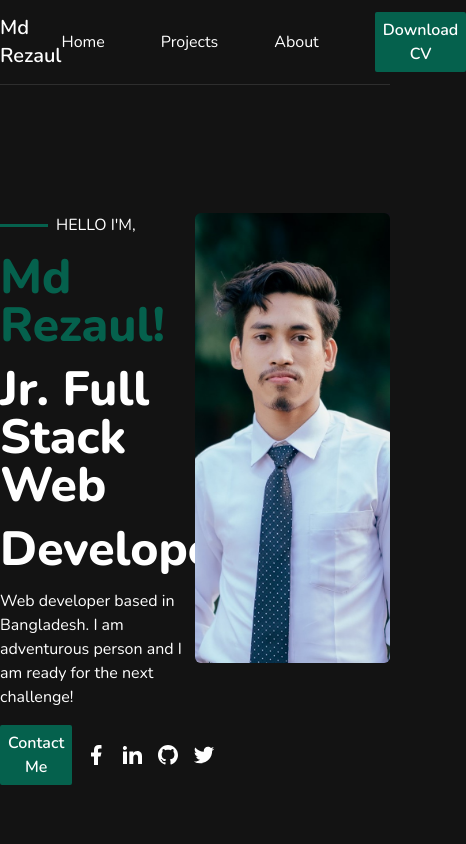
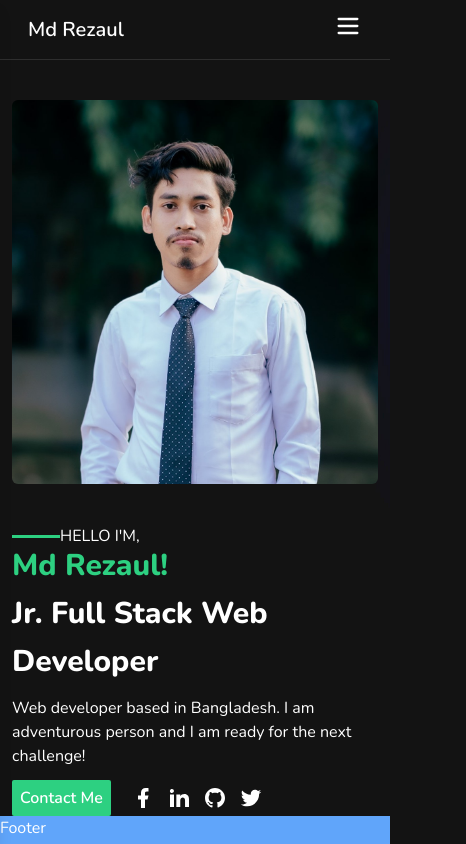
Before and after one commit to MRKPRO360/portfolio, a Next.js app: page / in a window 390 px wide. Shown: the top 844 px of the page, 466 px wide, since content can reach past the window. Built offline with nearby package versions, Linux system fonts and the light colour scheme.

Commit message:
added hero section responsive

```diff
--- a/package.json
+++ b/package.json
@@ -9,6 +9,8 @@
     "lint": "next lint"
   },
   "dependencies": {
+    "framer-motion": "^12.4.1",
+    "lucide-react": "^0.475.0",
     "next": "15.1.6",
     "react": "^19.0.0",
     "react-dom": "^19.0.0",
--- a/src/app/(withCommonLayout)/layout.tsx
+++ b/src/app/(withCommonLayout)/layout.tsx
@@ -5,7 +5,7 @@ function HomePageLayout({ children }: { children: React.ReactNode }) {
   return (
     <div className="max-w-[1526px] mx-auto">
       <Navbar />
-      {children}
+      <div>{children}</div>
       <Footer />
     </div>
   );
--- a/src/app/globals.css
+++ b/src/app/globals.css
@@ -8,9 +8,10 @@
   --background-light: rgb(46, 46, 46);
 
   --foreground: #fff;
-  --text-green: #05614d;
-  --background-green: #05614d;
+  --text-green: #2dd081;
+  --background-green: #2dd081;
   --text-white: #fff;
+  --text-dark: rgb(19, 19, 19);
 }
 
 /* @media (prefers-color-scheme: dark) {
--- a/src/components/shared/Banner/Banner.tsx
+++ b/src/components/shared/Banner/Banner.tsx
@@ -1,5 +1,3 @@
-'use client';
-
 import {
   RiFacebookFill,
   RiGithubFill,
@@ -10,27 +8,8 @@ import bg from '../../../assets/images/hero.jpg';
 import profile from '../../../assets/images/profile.jpg';
 import Cta from '../Cta/Cta';
 import Image from 'next/image';
-import styles from './Banner.module.css';
-import { useRef, useState } from 'react';
 
 function Banner() {
-  const [rotation, setRotation] = useState({ x: 0, y: 0 });
-  const containerRef = useRef<HTMLDivElement | null>(null);
-
-  const handleMouseMove = (e) => {
-    if (!containerRef.current) return;
-
-    const { left, top, width, height } =
-      containerRef.current.getBoundingClientRect();
-    const y = ((e.clientX - left - width / 2) / width) * 80; // Adjust sensitivity
-    const x = ((e.clientY - top - height / 2) / height) * 80; // Adjust sensitivity
-    setRotation({ x: y, y: x });
-  };
-
-  const handleMouseLeave = () => {
-    setRotation({ x: 0, y: 0 });
-  };
-
   return (
     <div
       style={{
@@ -38,29 +17,31 @@ function Banner() {
         backgroundRepeat: 'no-repeat',
         backgroundSize: 'cover',
         backgroundPosition: 'top',
-        height: '75vh',
+        minHeight: '75vh',
       }}
     >
-      <div className="max-w-screen-xl mx-auto mt-32">
-        <div className="flex sm:gap-10 justify-between">
-          <div className="space-y-4 w-[50%]">
-            <div className="flex items-center gap-2">
+      <div className="max-w-screen-xl px-3 xl:px-0 mx-auto mt-10 md:mt-32">
+        <div className="flex flex-col-reverse md:flex-row gap-10 justify-between">
+          <div className=" md:w-[50%] flex flex-col justify-between ">
+            {/* GHOST */}
+            <div className="hidden md:block h-0 md:h-8 "></div>
+            <div className="flex items-center  md:gap-2 md:mb-0">
               <span className="inline-block w-12 h-[3px] bg-backgroundGreen"></span>
               <span className="uppercase">Hello I&apos;m,</span>
             </div>
-            <h1 className="text-5xl font-extrabold">
+            <h1 className="text-3xl sm:text-4xl md:text-5xl font-extrabold">
               <span className="text-textGreen">Md Rezaul!</span>
               <br />
-              <span className="my-4 inline-block">Jr. Full Stack Web</span>
+              <span className="inline-block my-3">Jr. Full Stack Web</span>
               <br />
               <span>Developer</span>
             </h1>
-            <p>
+            <p className="mt-4 mb-3 md:my-0">
               Web developer based in Bangladesh. I am adventurous person and I
               am ready for the next challenge!
             </p>
 
-            <div className="flex items-center gap-3">
+            <div className="flex items-center gap-5">
               <Cta text="Contact Me" />
               <div className="flex items-center gap-x-3 text-2xl">
                 <RiFacebookFill className="hover:text-textGreen transform hover:scale-125 transition duration-300 cursor-pointer" />
@@ -70,22 +51,11 @@ function Banner() {
               </div>
             </div>
           </div>
-          <div
-            ref={containerRef}
-            className="relative basis-96 h-[450px] perspective-1000"
-            onMouseMove={handleMouseMove}
-            onMouseLeave={handleMouseLeave}
-          >
-            <div
-              className="w-full h-full transition-transform duration-200 ease-out"
-              style={{
-                transform: `rotateX(${rotation.x}deg) rotateY(${rotation.y}deg)`,
-                transformStyle: 'preserve-3d',
-              }}
-            >
+          <div className="relative basis-96 h-[450px] ">
+            <div className="w-full h-full transition-transform duration-200 ease-out">
               <Image
                 fill
-                className={`object-cover object-top rounded-md ${styles.tiltBox} `}
+                className={`object-cover object-top rounded-md`}
                 src={profile.src}
                 alt="rezaul avatar"
               />
--- a/src/components/shared/Cta/Cta.tsx
+++ b/src/components/shared/Cta/Cta.tsx
@@ -1,8 +1,10 @@
-function Cta({ text }: { text: string }) {
+function Cta({ text, color = 'light' }: { text: string; color?: string }) {
   return (
     <button
       type="submit"
-      className="py-[6px] bg-backgroundGreen px-2 rounded-sm font-semibold"
+      className={`py-[6px] bg-backgroundGreen px-2 rounded-sm font-semibold ${
+        color === 'light' ? 'text-textWhite' : 'text-textDark'
+      }`}
     >
       {text}
     </button>
--- a/src/components/shared/Footer/Footer.tsx
+++ b/src/components/shared/Footer/Footer.tsx
@@ -1,5 +1,5 @@
 function Footer() {
-  return <div>Footer</div>;
+  return <div className="min-h-[200px] bg-blue-400">Footer</div>;
 }
 
 export default Footer;
--- a/src/components/shared/Navbar/Navbar.tsx
+++ b/src/components/shared/Navbar/Navbar.tsx
@@ -1,12 +1,60 @@
+// import Cta from '../Cta/Cta';
+
+// const navItems = ['Home', 'Projects', 'Blog', 'About'];
+// function Navbar() {
+//   return (
+//     <nav>
+//       <div className="max-w-screen-xl mx-auto md:flex items-center justify-between border-b-[1.5px] border-backgroundLight py-3">
+//         <h1 className="text-xl sm:text-2xl font-semibold">Md Rezaul</h1>
+//         <ul className="flex justify-between items-center md:gap-x-14 sm:text-lg">
+//           {navItems.map((item, index) => (
+//             <li key={index}>
+//               <a href="#">{item}</a>
+//             </li>
+//           ))}
+//           <Cta text="Download CV" />
+//         </ul>
+//       </div>
+//     </nav>
+//   );
+// }
+
+// export default Navbar;
+
+'use client';
+
+import { useEffect, useState } from 'react';
+import { motion } from 'framer-motion';
+import { Menu, X } from 'lucide-react';
 import Cta from '../Cta/Cta';
 
-const navItems = ['Home', 'Projects', 'About'];
+const navItems = ['Home', 'Projects', 'Blog', 'About'];
+
 function Navbar() {
+  const [isOpen, setIsOpen] = useState(false);
+
+  useEffect(() => {
+    function handleClickOutside(e: MouseEvent) {
+      if (isOpen && !(e.target as HTMLElement).closest('.sidebar')) {
+        setIsOpen(false);
+      }
+    }
+    document.addEventListener('mousedown', handleClickOutside);
+    return () => {
+      document.removeEventListener('mousedown', handleClickOutside);
+    };
+  }, [isOpen]);
+
   return (
-    <nav className="py-3 border-b-[1.5px] border-backgroundLight">
-      <div className="max-w-screen-xl mx-auto flex items-center justify-between">
+    <nav className="max-w-screen-xl px-3 xl:px-0 mx-auto border-b-[1.5px] border-backgroundLight py-3 relative">
+      <div className="flex items-center justify-between px-4 md:px-0">
         <h1 className="text-xl sm:text-2xl font-semibold">Md Rezaul</h1>
-        <ul className="flex items-center gap-x-14 sm:text-lg">
+        <div className="md:hidden">
+          <button onClick={() => setIsOpen(!isOpen)}>
+            {isOpen ? <X size={28} /> : <Menu size={28} />}
+          </button>
+        </div>
+        <ul className="hidden md:flex justify-between items-center md:gap-x-14 sm:text-lg">
           {navItems.map((item, index) => (
             <li key={index}>
               <a href="#">{item}</a>
@@ -15,6 +63,30 @@ function Navbar() {
           <Cta text="Download CV" />
         </ul>
       </div>
+      {/* Mobile Sidebar */}
+      <motion.div
+        initial={{ x: '-100%' }}
+        animate={{ x: isOpen ? 0 : '-100%' }}
+        transition={{ duration: 0.3 }}
+        className="fixed top-0 left-0 h-full w-64 bg-white shadow-lg p-5 md:hidden z-50"
+      >
+        <button
+          onClick={() => setIsOpen(false)}
+          className="absolute top-4 right-4"
+        >
+          <X size={28} />
+        </button>
+        <ul className="mt-10 space-y-6 text-lg text-textDark">
+          {navItems.map((item, index) => (
+            <li key={index}>
+              <a href="#" onClick={() => setIsOpen(false)}>
+                {item}
+              </a>
+            </li>
+          ))}
+          <Cta color="light" text="Download CV" />
+        </ul>
+      </motion.div>
     </nav>
   );
 }
--- a/tailwind.config.ts
+++ b/tailwind.config.ts
@@ -15,6 +15,7 @@ export default {
         backgroundLight: 'var(--background-light)',
         backgroundGreen: 'var(--background-green)',
         textWhite: 'var(--text-white)',
+        textDark: 'var(--text-dark)',
         textGreen: 'var(--text-green)',
       },
     },
```
Also changed, not shown: src/assets/images/newBg.jpg (added), 1 other file (tests, documents, lock files or other folders).
